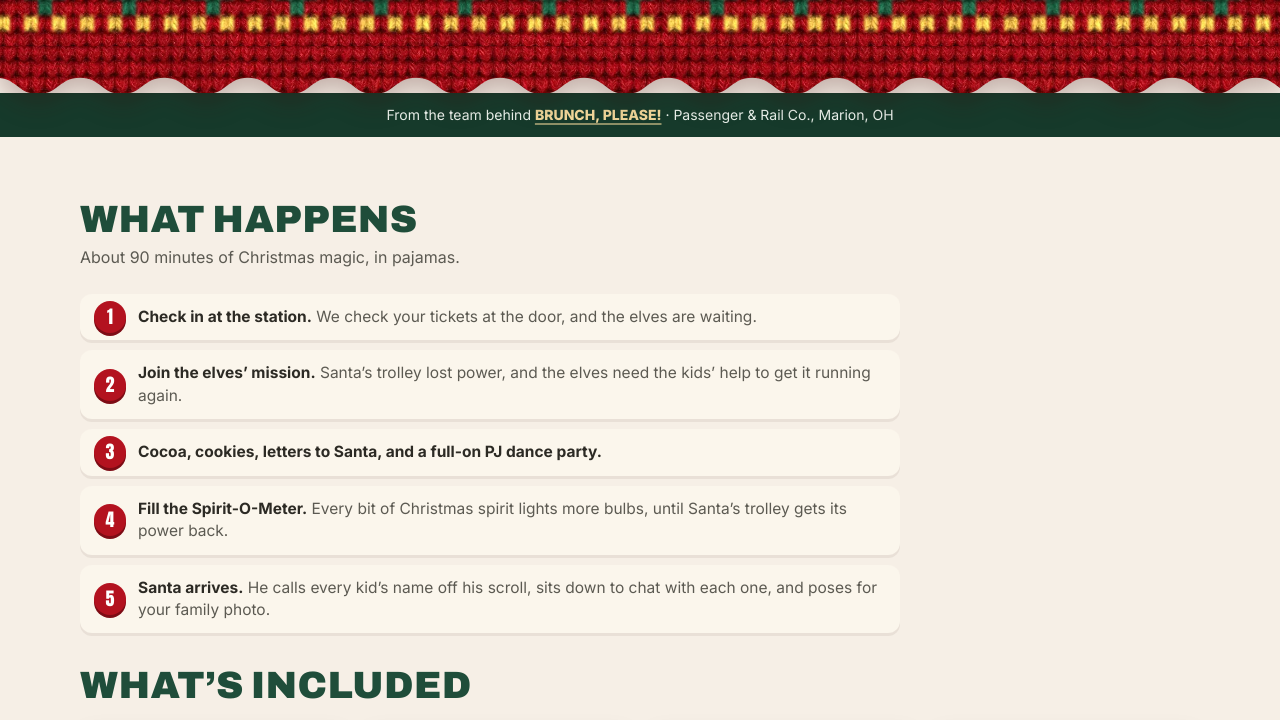
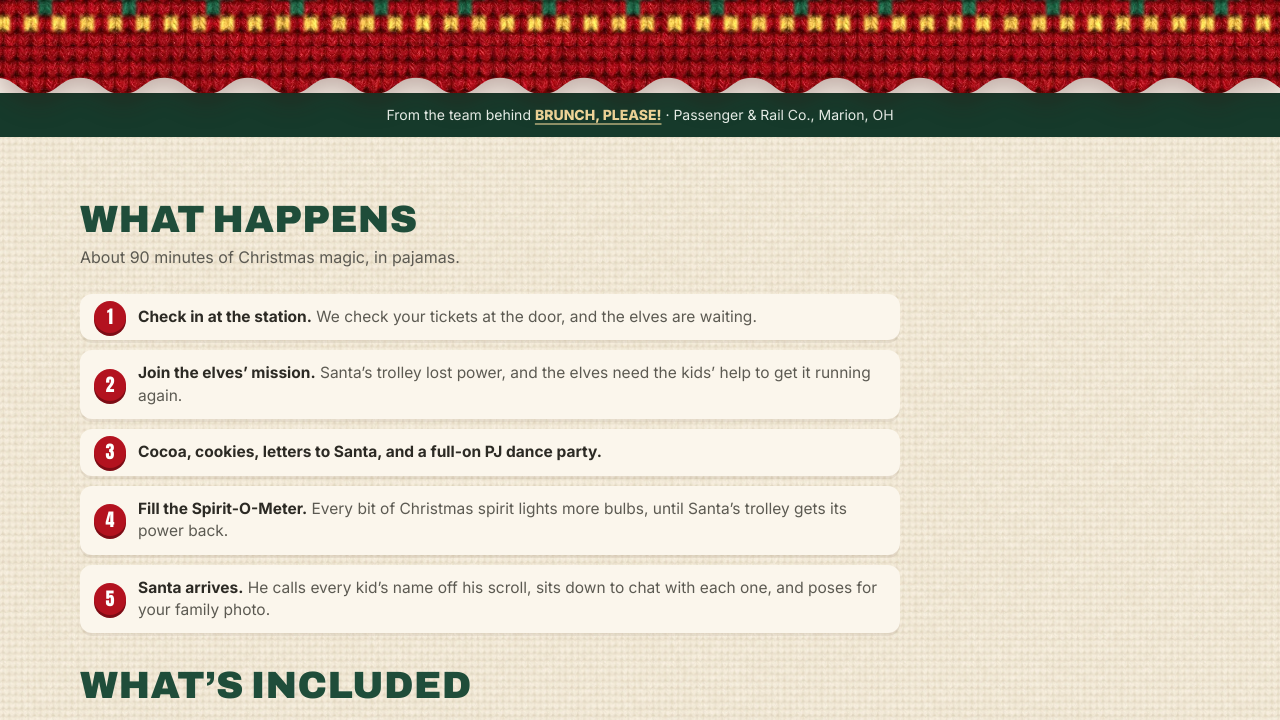
Before and after one commit to TheSgtPepper/brunchplz-events, a plain HTML site: page preview/santaplz-v2-04daf6fe02/index.html in a window 1280 px wide. Shown: the part 760-1480 px from the top of the page. Drawn offline with Linux system fonts and the light colour scheme; a web font is replaced by a local one.

Commit message:
santaplz v2 preview: tight cream knit behind cream sections

```diff
--- a/preview/santaplz-v2-04daf6fe02/index.html
+++ b/preview/santaplz-v2-04daf6fe02/index.html
@@ -1165,6 +1165,9 @@ html { overflow-x: clip; }                       /* the block is full-bleed (100
   #sp .plank img { width:230px; }
 }
 
+/* r5: tight cream knit (cream remap of the green story-section tile, same 300px scale) behind the cream sections */
+#sp .knit-cream, #sp .tickets.knit-cream, #sp .gift.knit-cream, #sp .faq.knit-cream, #sp .kids.knit-cream { background:#f3e9d6 url("https://thesgtpepper.github.io/brunchplz-events/assets/santaplz/v2/knit_tile_cream.webp") repeat; background-size:300px auto; }
+
 /* sticky Get Tickets bar (mobile only, CSS only) */
 #sp .stick { display:none; }
 @media (max-width:760px){
```
Also changed, not shown: assets/santaplz/v2/knit_tile_cream.webp (added).
